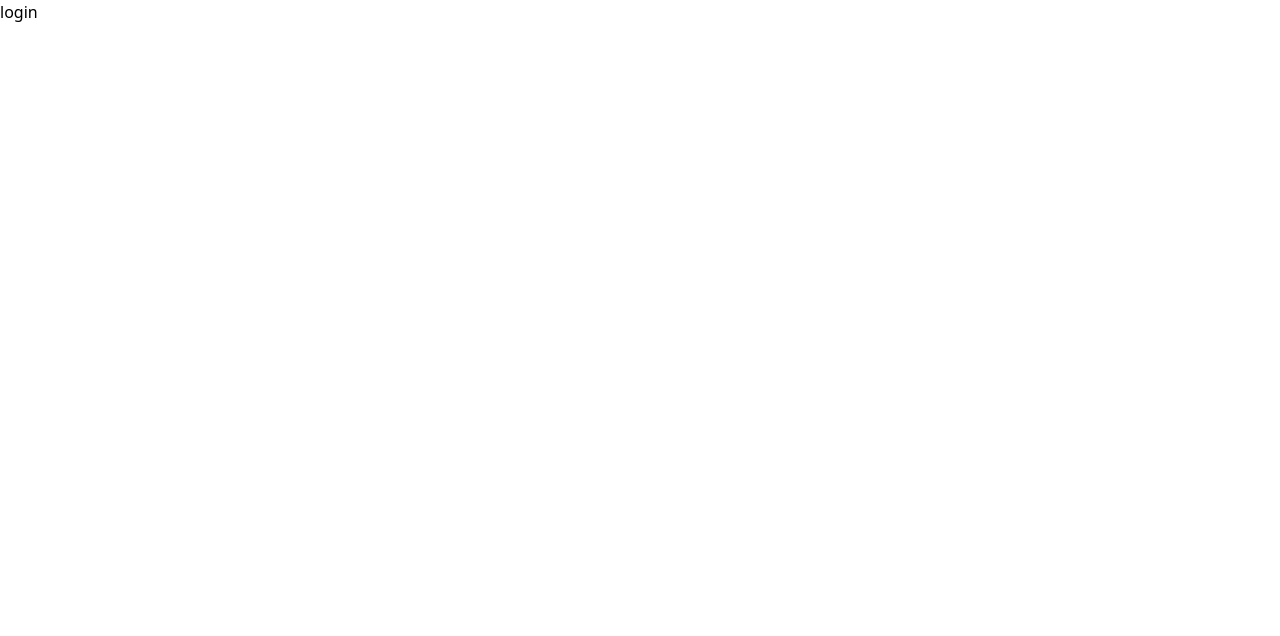
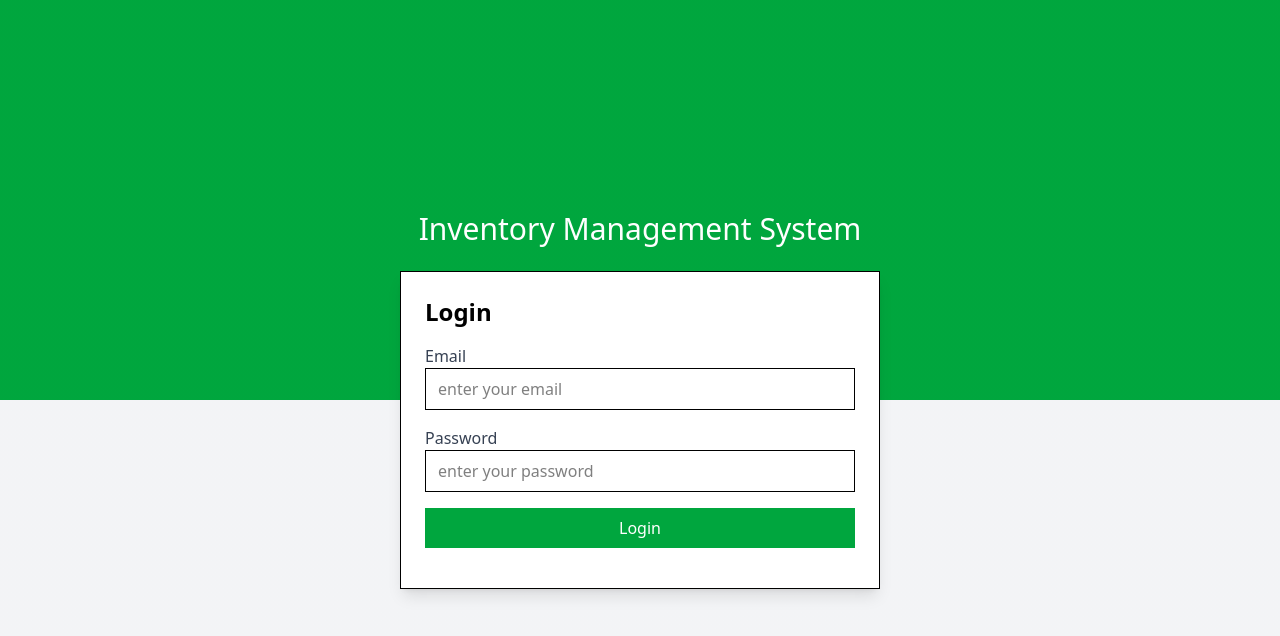
Before and after one commit to Mlowegene/Inventory-MS, a React (Vite) app in the folder frontend/: page /login in a window 1280 px wide. Shown: the top 636 px of the page. Built offline with nearby package versions, Linux system fonts and the light colour scheme.

Commit message:
feat: creat login page UI

```diff
--- a/frontend/src/App.jsx
+++ b/frontend/src/App.jsx
@@ -1,6 +1,7 @@
 import "./App.css";
 import { BrowserRouter as Router, Routes, Route } from "react-router";
 import Root from "./components/root";
+import Login from "./pages/login";
 
 function App() {
   return (
@@ -12,7 +13,7 @@ function App() {
           path="/customer/dashboard"
           element={<h1>Customer dashboard</h1>}
         />
-        <Route path="/login" element={<h1>login</h1>} />
+        <Route path="/login" element={<Login />} />
       </Routes>
     </Router>
   );
--- /dev/null
+++ b/frontend/src/pages/login.jsx
@@ -0,0 +1,46 @@
+import React from "react";
+
+function Login() {
+  return (
+    <div className="flex flex-col items-center h-screen justify-center bg-gradient-to-b from-green-600 from-50% to-gray-100 to-50% space-y-6">
+      <h2 className="text-3xl text-white">Inventory Management System</h2>
+      <div className="border shadow-lg p-6 w-120 bg-white">
+        <h2 className="text-2xl font-bold mb-4">Login</h2>
+        <form>
+          <div className="mb-4">
+            <label className="block text-gray-700">Email</label>
+            <input
+              className="w-full px-3 py-2 border"
+              type="email"
+              name="email"
+              placeholder="enter your email"
+              required
+            />
+          </div>
+          <div className="mb-4">
+            <label className="block text-gray-700" htmlFor="password">
+              Password
+            </label>
+            <input
+              className="w-full px-3 py-2 border"
+              type="password"
+              name="password"
+              placeholder="enter your password"
+              required
+            />
+          </div>
+          <div className="mb-4">
+            <button
+              className="w-full bg-green-600 text-white py-2"
+              type="submit"
+            >
+              Login
+            </button>
+          </div>
+        </form>
+      </div>
+    </div>
+  );
+}
+
+export default Login;
```
